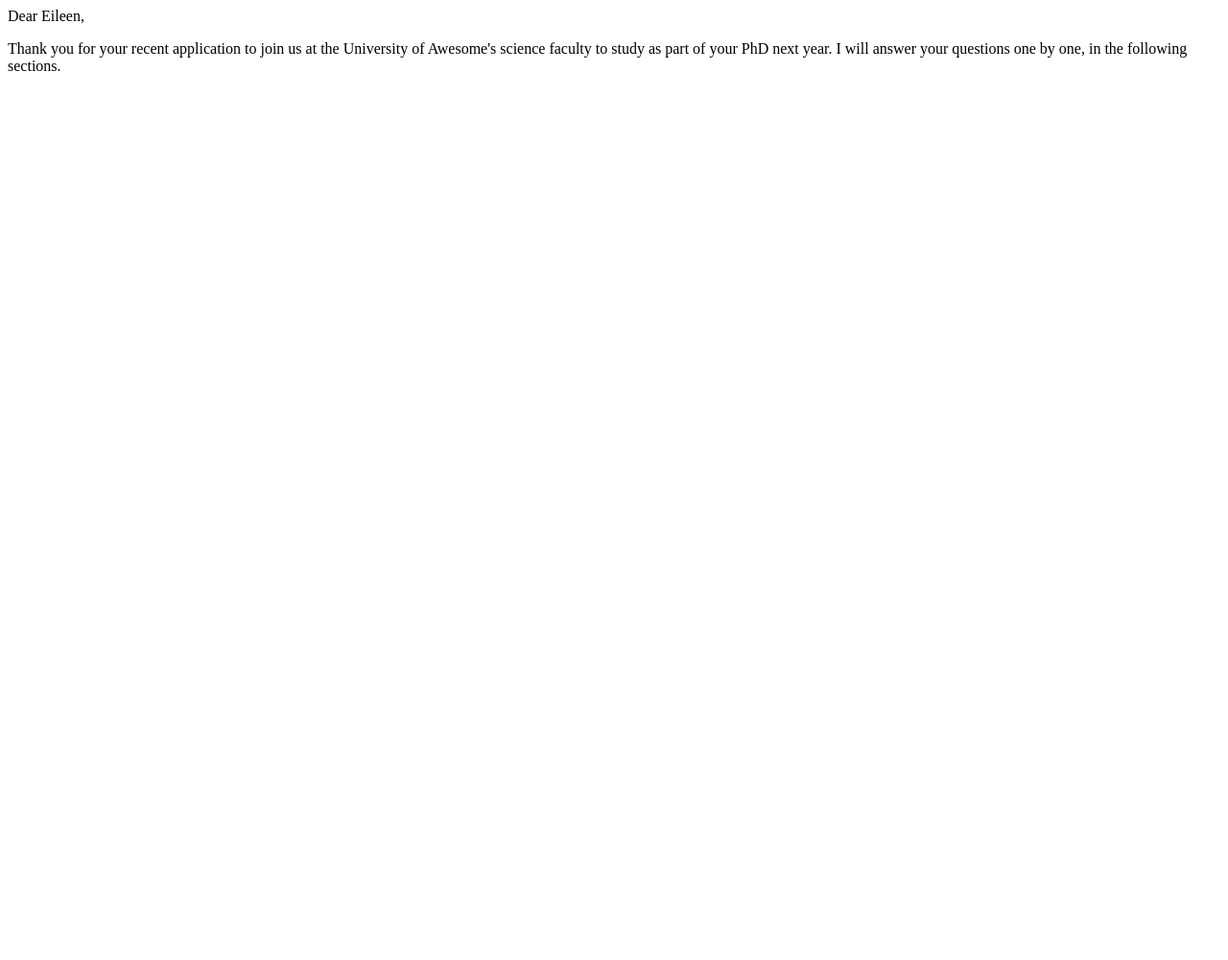
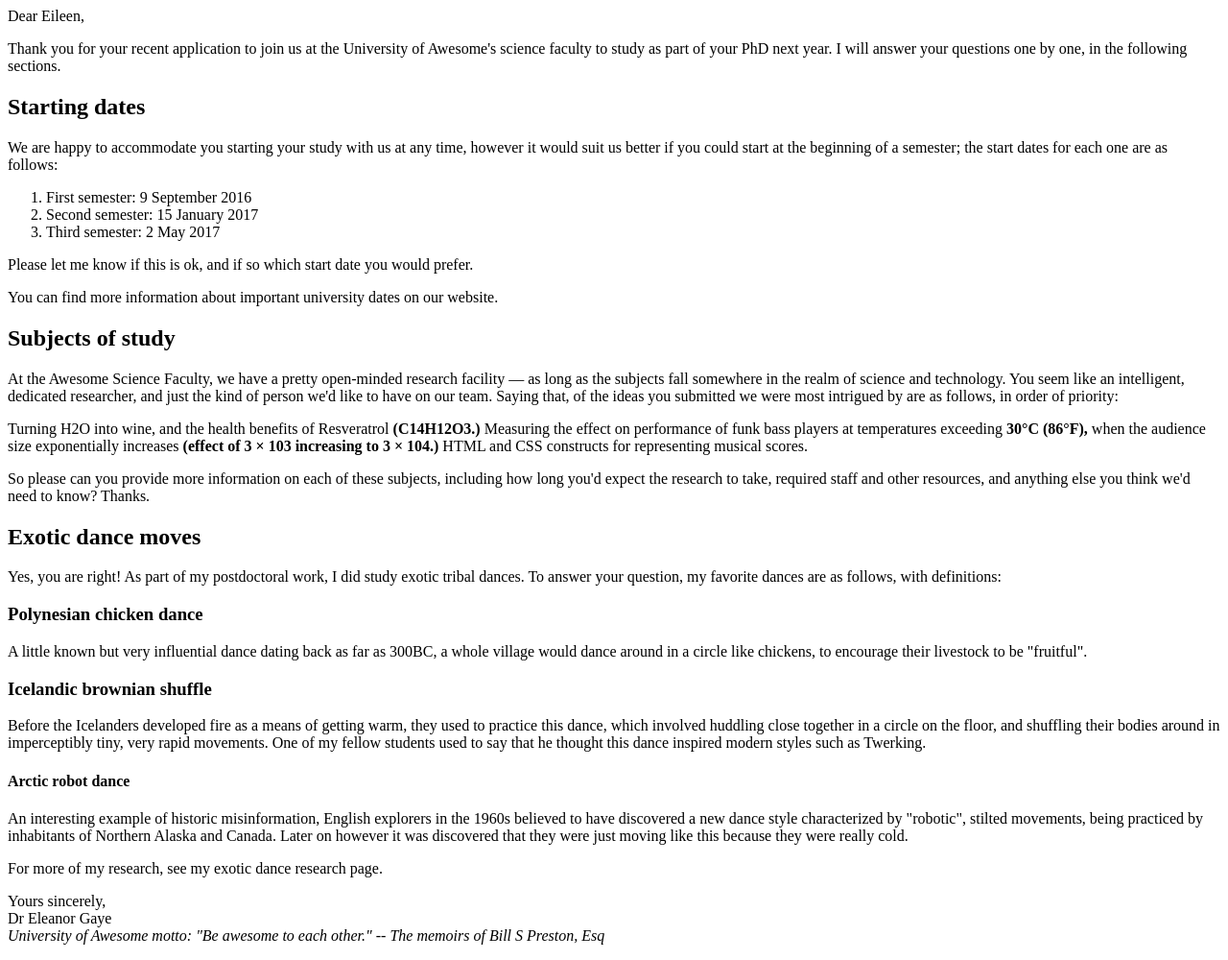
Before and after one commit to superooster/introduction-to-HTML-p6, a plain HTML site: page index.html in a window 1280 px wide. Shown: the whole page at 96% size. Before the commit the page ends 800 px from the top, so only its background shows below. Drawn offline with Linux system fonts and the light colour scheme.

Commit message:
completed  project

```diff
--- a/index.html
+++ b/index.html
@@ -9,5 +9,49 @@
 
         <p>Thank you for your recent application to join us at the University of Awesome's science faculty to study as part of your PhD next year. I will answer your questions one by one, in the following sections.</P>
 
+        <h2>Starting dates</h2>
+
+        <p>We are happy to accommodate you starting your study with us at any time, however it would suit us better if you could start at the beginning of a semester; the start dates for each one are as follows:</p>
+
+    <ol>
+        <li>First semester: 9 September 2016</li>
+        <li>Second semester: 15 January 2017</li>
+        <li>Third semester: 2 May 2017</li>
+    </ol>
+
+        <p>Please let me know if this is ok, and if so which start date you would prefer.</p>
+
+        <p>You can find more information about important university dates on our website.</p>
+
+        <h2>Subjects of study</h2>
+
+        <p>At the Awesome Science Faculty, we have a pretty open-minded research facility — as long as the subjects fall somewhere in the realm of science and technology. You seem like an intelligent, dedicated researcher, and just the kind of person we'd like to have on our team. Saying that, of the ideas you submitted we were most intrigued by are as follows, in order of priority:</p>
+
+        <p>Turning H2O into wine, and the health benefits of Resveratrol  <strong>(C14H12O3.)</strong> Measuring the effect on performance of funk bass players at temperatures exceeding <strong>30°C (86°F),</strong> when the audience size exponentially increases <strong>(effect of 3 × 103 increasing to 3 × 104.)</strong> HTML and CSS constructs for representing musical scores.</p>
+
+        <p>So please can you provide more information on each of these subjects, including how long you'd expect the research to take, required staff and other resources, and anything else you think we'd need to know? Thanks.</p>
+
+        <h2>Exotic dance moves</h2>
+
+        <p>Yes, you are right! As part of my postdoctoral work, I did study exotic tribal dances. To answer your question, my favorite dances are as follows, with definitions:</p>
+
+        <h3>Polynesian chicken dance</h3>
+
+        <p>A little known but very influential dance dating back as far as 300BC, a whole village would dance around in a circle like chickens, to encourage their livestock to be "fruitful".</p>
+
+        <h3>Icelandic brownian shuffle</h3>
+
+        <p>Before the Icelanders developed fire as a means of getting warm, they used to practice this dance, which involved huddling close together in a circle on the floor, and shuffling their bodies around in imperceptibly tiny, very rapid movements. One of my fellow students used to say that he thought this dance inspired modern styles such as Twerking.</p>
+
+        <h4>Arctic robot dance</h3>
+
+        <p>An interesting example of historic misinformation, English explorers in the 1960s believed to have discovered a new dance style characterized by "robotic", stilted movements, being practiced by inhabitants of Northern Alaska and Canada. Later on however it was discovered that they were just moving like this because they were really cold.</p>
+
+        <p>For more of my research, see my exotic dance research page.</p>
+
+        <p>Yours sincerely,<br>
+        Dr Eleanor Gaye<br>
+        <em>University of Awesome motto: "Be awesome to each other." -- The memoirs of Bill S Preston, Esq</em></p>
+
     </body>
 </html>
```
